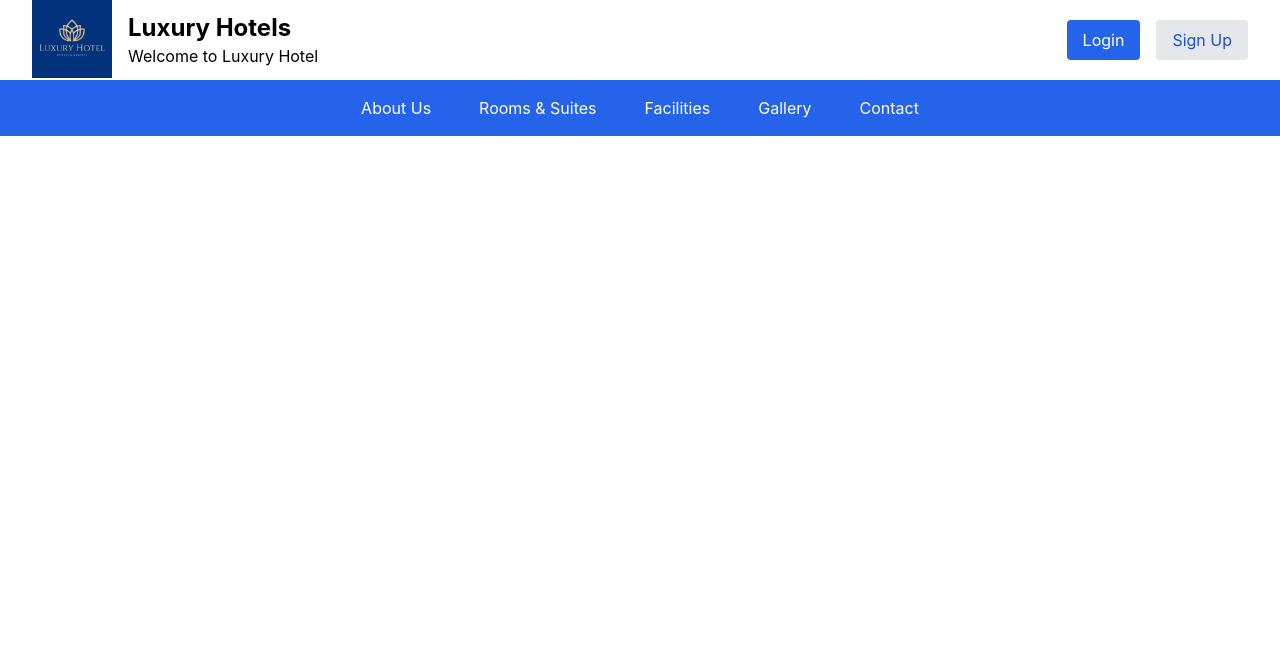
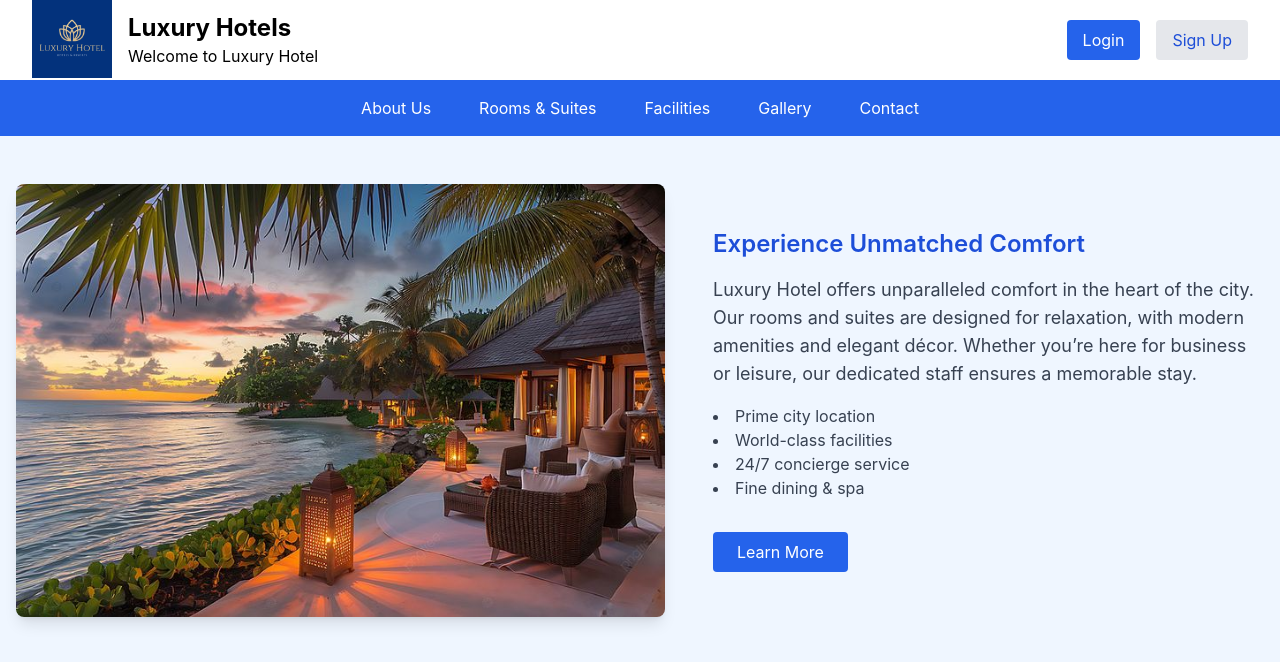
Before and after one commit to gihan12345/Hotel_Website, a React (Create React App) app: page /about in a window 1280 px wide. Shown: the top 662 px of the page. Built offline with nearby package versions, Linux system fonts and the light colour scheme.

Commit message:
completed about us page

```diff
--- a/src/App.js
+++ b/src/App.js
@@ -4,6 +4,7 @@ import HomePage from './pages/HomePage';
 import { BrowserRouter as Router, Routes, Route } from 'react-router-dom';
 import Navbar from './components/Navbar';
 import Logo_section from './components/Logo_section';
+import About from './pages/About_us';
 
 function App() {
   return (
@@ -12,6 +13,8 @@ function App() {
       <Navbar />
       <Routes>
         <Route path="/" element={<HomePage />} />
+        <Route path="/about" element={<About />} />
+
       </Routes>
 
     </Router>
--- a/src/components/Navbar.js
+++ b/src/components/Navbar.js
@@ -5,11 +5,21 @@ function Navbar() {
         <nav className="bg-blue-600 text-white p-4 w-full top-0 z-10">
             <div className="container mx-auto flex justify-center">
                 <ul className="flex space-x-12">
-                    <li><Link to="/about">About Us</Link></li>
-                    <li><Link to="/rooms">Rooms & Suites</Link></li>
-                    <li><Link to="/facilities">Facilities</Link></li>
-                    <li><Link to="/gallery">Gallery</Link></li>
-                    <li><Link to="/contact">Contact</Link></li>
+                    <li>
+                        <Link to="/about" className="transition-transform duration-200 hover:-translate-y-1 inline-block">About Us</Link>
+                    </li>
+                    <li>
+                        <Link to="/rooms" className="transition-transform duration-200 hover:-translate-y-1 inline-block">Rooms & Suites</Link>
+                    </li>
+                    <li>
+                        <Link to="/facilities" className="transition-transform duration-200 hover:-translate-y-1 inline-block">Facilities</Link>
+                    </li>
+                    <li>
+                        <Link to="/gallery" className="transition-transform duration-200 hover:-translate-y-1 inline-block">Gallery</Link>
+                    </li>
+                    <li>
+                        <Link to="/contact" className="transition-transform duration-200 hover:-translate-y-1 inline-block">Contact</Link>
+                    </li>
                 </ul>
             </div>
         </nav>
--- /dev/null
+++ b/src/pages/About_us.js
@@ -0,0 +1,33 @@
+import { Link } from "react-router-dom";
+import logo_AboutUs from "../assets/Tropical Sunset Ocean View At Cozy Beach Resort Terrace, Tropical Sunset, Ocean View, Beach Resort Background Image And Wallpaper for Free Download.jpg";
+
+function About() {
+    return (
+        <div className="min-h-screen bg-blue-50">
+
+            {/* Main Content */}
+            <div className="container mx-auto px-4 py-12 flex flex-col md:flex-row items-center gap-12">
+                {/* Image */}
+                <Link to="/"><img src={logo_AboutUs} alt="about us image" className="w-full rounded-lg shadow-lg"/></Link>
+                {/* Text */}
+                <div className="md:w-1/2">
+                    <h3 className="text-2xl font-semibold mb-4 text-blue-700">Experience Unmatched Comfort</h3>
+                    <p className="text-lg mb-4 text-gray-700">
+                        Luxury Hotel offers unparalleled comfort in the heart of the city. Our rooms and suites are designed for relaxation, with modern amenities and elegant décor. Whether you’re here for business or leisure, our dedicated staff ensures a memorable stay.
+                    </p>
+                    <ul className="list-disc list-inside text-gray-700 mb-4">
+                        <li>Prime city location</li>
+                        <li>World-class facilities</li>
+                        <li>24/7 concierge service</li>
+                        <li>Fine dining & spa</li>
+                    </ul>
+                    <button className="mt-4 px-6 py-2 bg-blue-600 text-white rounded hover:bg-blue-700 transition">
+                        Learn More
+                    </button>
+                </div>
+            </div>
+        </div>
+    );
+}
+
+export default About;
```
Also changed, not shown: src/assets/Tropical Sunset Ocean View At Cozy Beach Resort Terrace, Tropical Sunset, Ocean View, Beach Resort Background Image And Wallpaper for Free Download.jpg (added).
